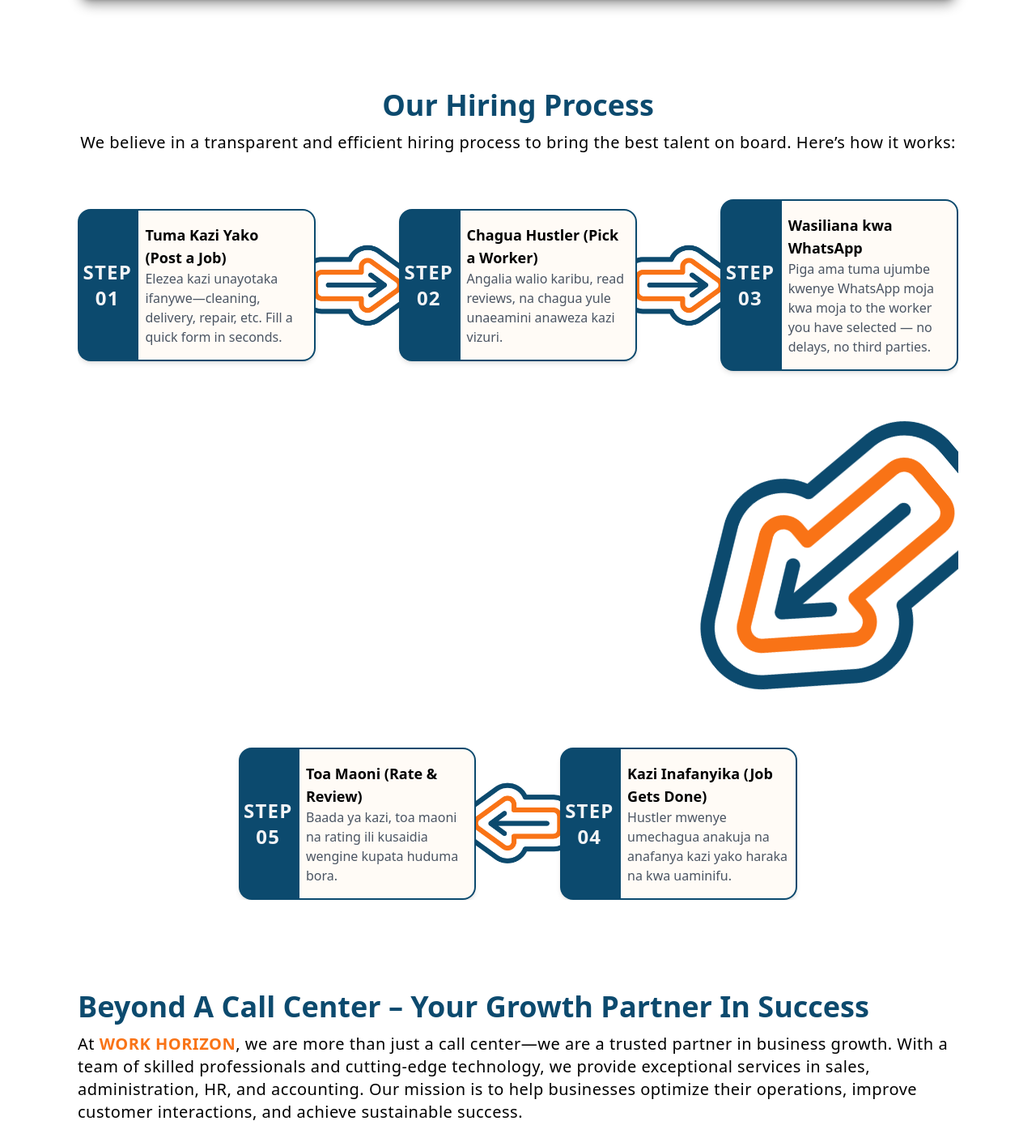
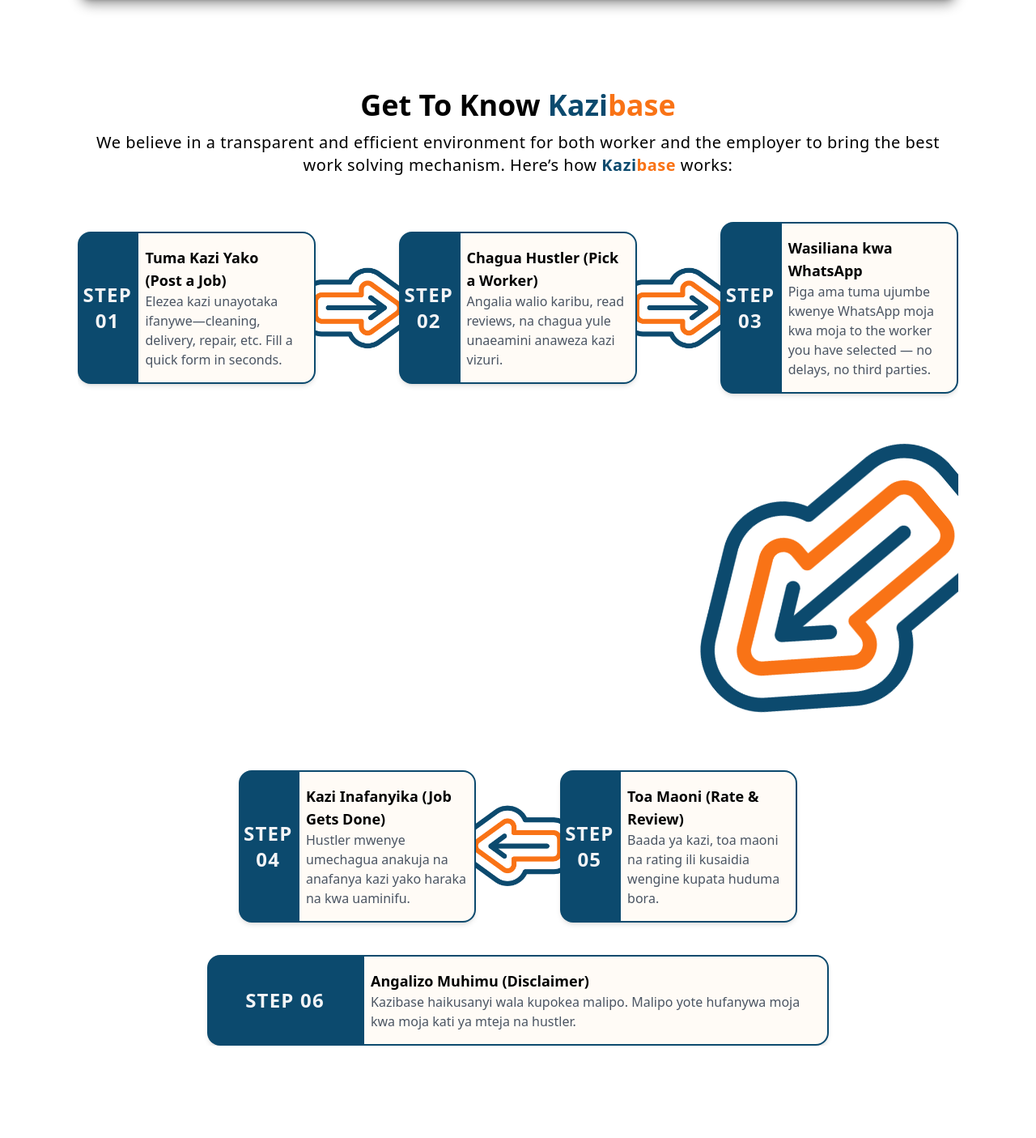
Before and after one commit to Muriuk/WorkHorizon, a Next.js app: page / in a window 1280 px wide. Shown: the part 1466-2871 px from the top of the page at 81% size. Built offline with nearby package versions, Linux system fonts and the light colour scheme.

Commit message:
Update hiringprocess.tsx

```diff
--- a/app/ui/home/hiringprocess.tsx
+++ b/app/ui/home/hiringprocess.tsx
@@ -1,5 +1,4 @@
 import Image from "next/image"
-
 
 export default function HiringProcess() {
     const HP = [
@@ -27,19 +26,25 @@
             image: '/assets/feedback.jpg',
             head: 'Toa Maoni (Rate & Review)',
             text: 'Baada ya kazi, toa maoni na rating ili kusaidia wengine kupata huduma bora.',
-    }, {
+        },
+        {
             image: '/assets/disclaimer.jpg',
             head: 'Angalizo Muhimu (Disclaimer)',
             text: 'Kazibase haikusanyi wala kupokea malipo. Malipo yote hufanywa moja kwa moja kati ya mteja na hustler.',
         },
     ];
 
-    return(
+    return (
         <div className="container flex flex-col my-14 lg:my-28 overflow-hidden">
-            <h3 className="text-3xl xl:text-4xl capitalize text-sky-900 font-bold xl:mb-3 text-center" data-aos='fade-up'>Our Hiring Process</h3>
+            <h3 className="text-3xl xl:text-4xl capitalize font-bold xl:mb-3 text-center" data-aos='fade-up'>
+                Get To Know <span className="text-sky-900">Kazi</span><span className="text-orange-500">base</span>
+            </h3>
+
             <p className="text-md lg:text-xl font-normal tracking-wide text-center" data-aos='fade-up'>
-            {`We believe in a transparent and efficient hiring process to bring the best talent on board. Here’s how it works:`}
+                We believe in a transparent and efficient environment for both worker and the employer to bring the best work solving mechanism.
+                Here’s how <span className="text-sky-900 font-semibold">Kazi</span><span className="text-orange-500 font-semibold">base</span> works:
             </p>
+
             {/* Steps 1 to 3 */}
             <div className="relative grid grid-cols-1 lg:grid-cols-[27%,9.5%,27%,9.5%,27%] items-center mt-14" data-aos='fade-right'>
                 <div className="relative flex flex-row">
@@ -53,7 +58,7 @@
                         </div>
                     </div>
                 </div>
-                <Image className="my-5 mx-auto w-auto h-auto lg:-rotate-90 object-contain" src={'/assets/icons/home/down.png'} alt="Arrow to next step" width={50} height={100}/>
+                <Image className="my-5 mx-auto w-auto h-auto lg:-rotate-90 object-contain" src={'/assets/icons/home/down.png'} alt="Arrow to next step" width={50} height={100} />
                 <div className="relative flex flex-row">
                     <div className="bg-dullWhite grid grid-cols-[25%,75%] shadow-md z-10 relative rounded-2xl">
                         <div className="p-4 bg-sky-900 flex items-center justify-center rounded-l-2xl">
@@ -65,7 +70,7 @@
                         </div>
                     </div>
                 </div>
-                <Image className="my-5 mx-auto w-auto h-auto lg:-rotate-90 object-contain" src={'/assets/icons/home/down.png'} alt="Arrow to next step" width={50} height={100}/>
+                <Image className="my-5 mx-auto w-auto h-auto lg:-rotate-90 object-contain" src={'/assets/icons/home/down.png'} alt="Arrow to next step" width={50} height={100} />
                 <div className="relative flex flex-row">
                     <div className="bg-dullWhite grid grid-cols-[25%,75%] shadow-md z-10 relative rounded-2xl">
                         <div className="p-4 bg-sky-900 flex items-center justify-center rounded-l-2xl">
@@ -80,18 +85,30 @@
             </div>
 
             <div className="relative grid grid-cols-1 lg:grid-cols-[27%,9.5%,27%,9.5%,27%] justify-start items-center mt-2" data-aos='fade-left'>
-                <div/>
-                <div/>
+                <div />
+                <div />
                 <div />
                 <div />
                 <div>
-                <Image className="my-5 mx-auto w-auto h-auto lg:rotate-[50deg] object-contain" src={'/assets/icons/home/down.png'} alt="Arrow to next step" width={50} height={100}/>
+                    <Image className="my-5 mx-auto w-auto h-auto lg:rotate-[50deg] object-contain" src={'/assets/icons/home/down.png'} alt="Arrow to next step" width={50} height={100} />
                 </div>
             </div>
 
             {/* Steps 4 to 5 */}
             <div className="relative grid grid-cols-1 lg:grid-cols-[17.25%,28%,9.5%,27%,18.25%] xl:grid-cols-[18.25%,27%,9.5%,27%,18.25%] justify-start items-center" data-aos='fade-left'>
-                <div/>
+                <div />
+                <div className="flex flex-row">
+                    <div className="bg-dullWhite grid grid-cols-[25%,75%] shadow-md z-10 relative rounded-2xl">
+                        <div className="p-4 bg-sky-900 flex items-center justify-center rounded-l-2xl">
+                            <h3 className="text-xl lg:text-2xl 2xl:text-3xl font-bold uppercase text-gray-100 tracking-wider text-center">Step 04</h3>
+                        </div>
+                        <div className="py-4 px-2 rounded-r-2xl border-2 border-sky-900">
+                            <h3 className="font-bold text-lg">{HP[3].head}</h3>
+                            <p className="text-gray-600">{HP[3].text}</p>
+                        </div>
+                    </div>
+                </div>
+                <Image className="my-5 mx-auto w-auto h-auto lg:rotate-90 object-contain" src={'/assets/icons/home/down.png'} alt="Arrow to next step" width={50} height={100} />
                 <div className="flex flex-row">
                     <div className="bg-dullWhite grid grid-cols-[25%,75%] shadow-md z-10 relative rounded-2xl">
                         <div className="p-4 bg-sky-900 flex items-center justify-center rounded-l-2xl">
@@ -103,19 +120,20 @@
                         </div>
                     </div>
                 </div>
-                <Image className="my-5 mx-auto w-auto h-auto lg:rotate-90 object-contain" src={'/assets/icons/home/down.png'} alt="Arrow to next step" width={50} height={100}/>
-                <div className="flex flex-row">
-                    <div className="bg-dullWhite grid grid-cols-[25%,75%] shadow-md z-10 relative rounded-2xl">
+                <div />
+            </div>
+
+            {/* Step 06 */}
+            <div className="relative flex justify-center mt-10" data-aos="fade-up">
+                <div className="bg-dullWhite grid grid-cols-[25%,75%] w-full max-w-3xl shadow-md z-10 rounded-2xl">
                     <div className="p-4 bg-sky-900 flex items-center justify-center rounded-l-2xl">
-                            <h3 className="text-xl lg:text-2xl 2xl:text-3xl font-bold uppercase text-gray-100 tracking-wider text-center">Step 04</h3>
+                        <h3 className="text-xl lg:text-2xl 2xl:text-3xl font-bold uppercase text-gray-100 tracking-wider text-center">Step 06</h3>
                     </div>
                     <div className="py-4 px-2 rounded-r-2xl border-2 border-sky-900">
-                            <h3 className="font-bold text-lg">{HP[3].head}</h3>
-                            <p className="text-gray-600">{HP[3].text}</p>
+                        <h3 className="font-bold text-lg">{HP[5].head}</h3>
+                        <p className="text-gray-600">{HP[5].text}</p>
                     </div>
                 </div>
-                </div>
-                <div/>
             </div>
         </div>
     )
```
Lines whose indentation alone changed are shown as unchanged.
